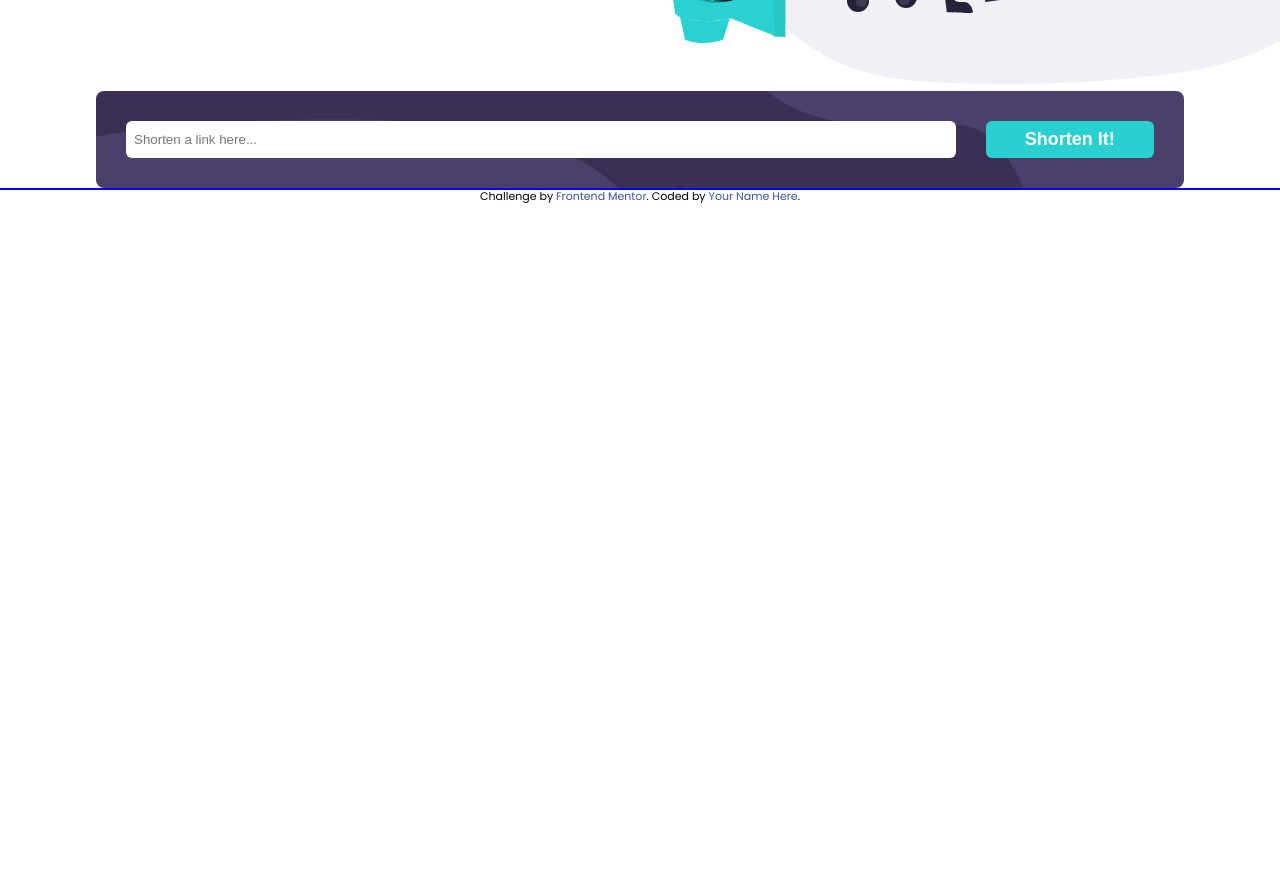
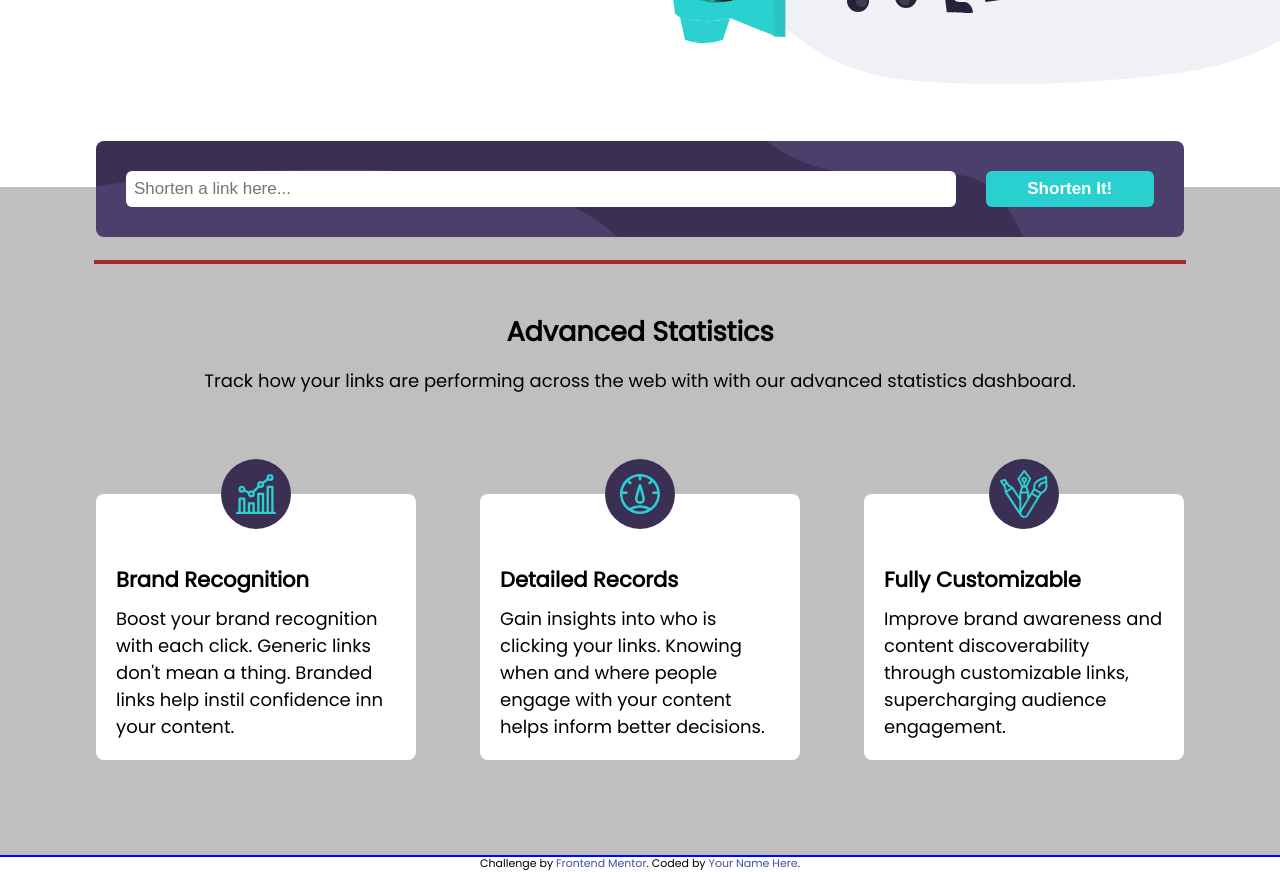
Before and after one commit to adetoye-dev/shortly, a plain HTML site: page index.html in a window 1280 px wide. Shown: the part 478-1350 px from the top of the page. Before the commit the page ends 800 px from the top, so only its background shows below. Drawn offline with Linux system fonts and the light colour scheme.

Commit message:
add advanced statistics section

```diff
--- a/index.html
+++ b/index.html
@@ -93,6 +93,41 @@
           </form>
         </div>
       </div>
+      <section class="shortened-links-container">
+        <div class="container">
+          <div class="shortened-links"></div>
+          <div class="advanced-statistics">
+            <h1 class="statistics-title">Advanced Statistics</h1>
+            <p class="statistics-text">
+              Track how your links are performing across the web with with our
+              advanced statistics dashboard.
+            </p>
+            <div class="statistics-card-container flex-direction">
+              <div class="statistics-card">
+                <span class="card-icon flex">
+                  <img src="./images/icon-brand-recognition.svg" alt="">
+                </span>
+                <h3 class="card-title">Brand Recognition</h3>
+                <p class="card-text">Boost your brand recognition with each click. Generic links don't mean a thing. Branded links help instil confidence inn your content.</p>
+              </div>
+              <div class="statistics-card">
+                <span class="card-icon flex">
+                  <img src="./images/icon-detailed-records.svg" alt="">
+                </span>
+                <h3 class="card-title">Detailed Records</h3>
+                <p class="card-text">Gain insights into who is clicking your links. Knowing when and where people engage with your content helps inform better decisions.</p>
+              </div>
+              <div class="statistics-card">
+                <span class="card-icon flex">
+                  <img src="./images/icon-fully-customizable.svg" alt="">
+                </span>
+                <h3 class="card-title">Fully Customizable</h3>
+                <p class="card-text">Improve brand awareness and content discoverability through customizable links, supercharging audience engagement.</p>
+              </div>
+            </div>
+          </div>
+        </div>
+      </section>
     </main>
 
     <div class="attribution">
--- a/style.css
+++ b/style.css
@@ -178,6 +178,7 @@ a {
   background-repeat: no-repeat;
   padding: 3rem;
   border-radius: 0.8rem;
+  bottom: -9rem;
 }
 
 .enter-link-form {
@@ -192,11 +193,66 @@ a {
   border: none;
 }
 
+#enter-link-input {
+  font-size: 1.7rem;
+}
+
 .shorten-btn {
   color: var(--white);
   background-color: var(--Cyan);
   font-weight: 700;
-  font-size: 1.8rem;
+  font-size: 1.7rem;
+}
+
+.shortened-links-container {
+  padding: 11.5rem 0;
+  background-color: var(--Gray);
+}
+
+.shortened-links {
+  outline: 2px solid brown;
+}
+
+.advanced-statistics {
+  text-align: center;
+  padding-top: 5rem;
+}
+
+.statistics-text {
+  margin: 1.5rem 0;
+}
+
+.statistics-card-container {
+  display: flex;
+  gap: var(--gap);
+  justify-content: space-between;
+  margin: 10rem 0 2rem;
+}
+
+.statistics-card {
+  position: relative;
+  width: 100%;
+  max-width: 320px;
+  padding: 2rem;
+  padding-top: 0;
+  background-color: var(--white);
+  border-radius: .8rem;
+}
+
+.card-icon {
+  position: relative;
+  width: 7rem;
+  height: 7rem;
+  border-radius: 50%;
+  align-items: center;
+  justify-content: center;
+  background-color: var(--Dark-Violet);
+  margin: 0 auto;
+  top: -3.5rem;
+}
+
+.card-title {
+  margin-bottom: 1rem;
 }
 
 @media (min-width: 600px) {
@@ -257,6 +313,15 @@ a {
   .shorten-btn {
     width: 20%;
   }
+  .enter-link-container {
+    bottom: -5rem;
+  }
+  .shortened-links-container {
+    padding: 7.5rem 0;
+  }
+  .statistics-card {
+    text-align: left;
+  }
 }
 
 @media (min-width: 1024px) {
```
